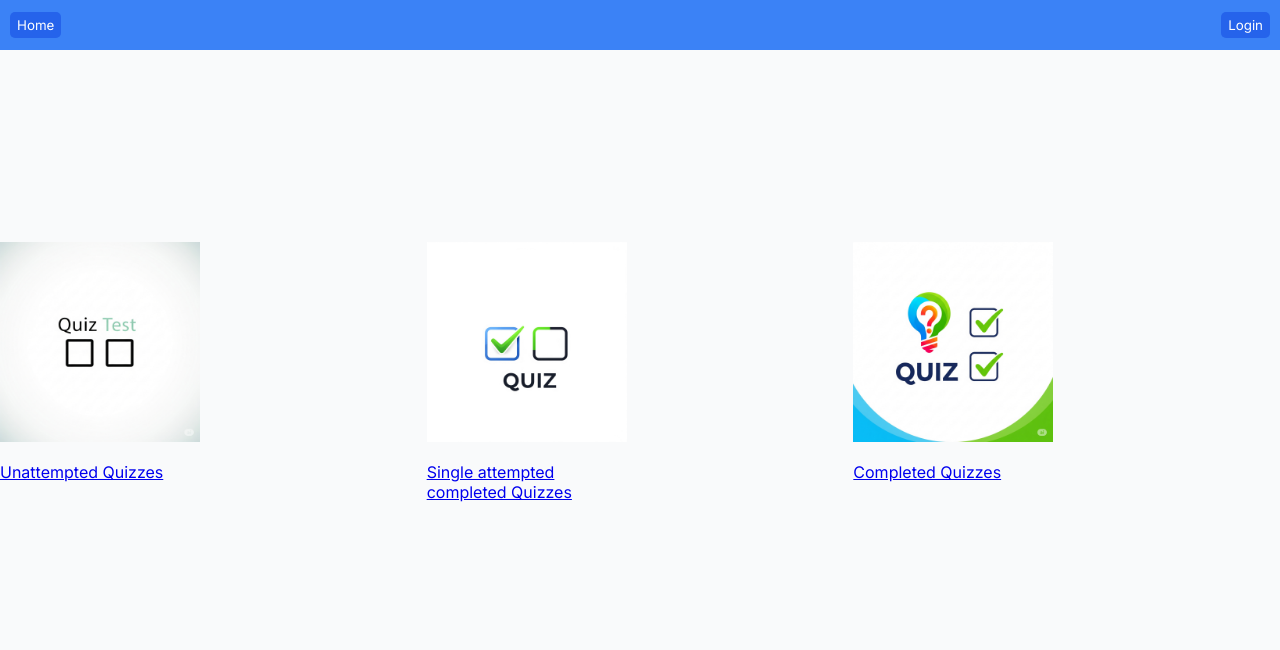
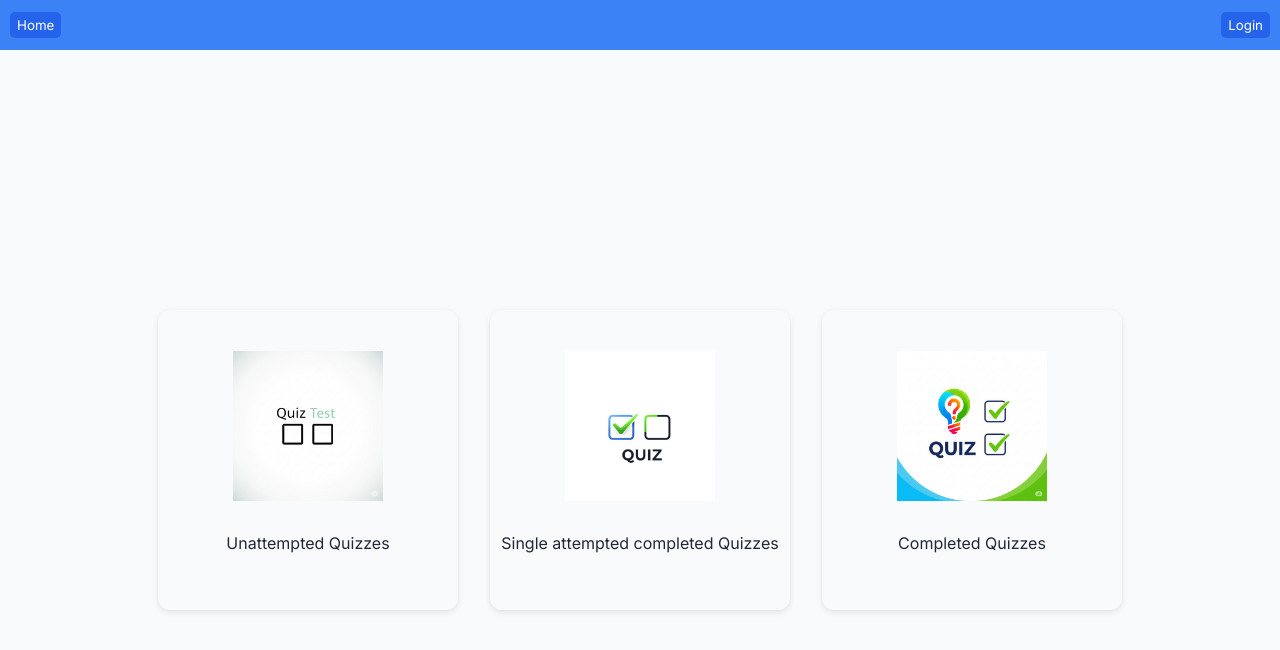
Before and after one commit to RohanVarmaP/typescript-tutorial, a React (Create React App) app in the folder quizz-app/: page / in a window 1280 px wide. Shown: the top 650 px of the page. Built offline with nearby package versions, Linux system fonts and the light colour scheme.

Commit message:
completed styling home

```diff
--- a/quizz-app/src/index.css
+++ b/quizz-app/src/index.css
@@ -108,20 +108,46 @@ main {
 }
 
 .home-section {
+  padding: 0px;
   width: 100%;
   display: grid;
-  grid-template-columns: 1fr 1fr 1fr;
-  justify-content: space-evenly;
+  grid-template-columns: repeat(auto-fit, 300px);
+  gap: 2rem;
+  /* Add spacing between grid items */
+  justify-content: center;
+  /* Center the grid in the container */
+  padding: 2rem;
+}
+
+@media (max-width: 1043px) {
+  .home-section>a:last-child:nth-child(odd) {
+    grid-column: 1 / -1;
+    justify-self: center;
+  }
+}
+
+.home-section>a {
+  width: 300px;
+  height: 300px;
+  display: flex;
+  flex-direction: column;
+  justify-content: center;
   align-items: center;
-  aspect-ratio: 1/1;
+  text-align: center;
+  background-color: #F9FAFB;
+  border-radius: 12px;
+  box-shadow: 0 2px 6px rgba(0, 0, 0, 0.1);
+  text-decoration: none;
 }
 
 .home-section>a>img {
-  aspect-ratio: 1/1;
-  width: 200px;
+  width: 150px;
+  aspect-ratio: 1 / 1;
+  object-fit: contain;
+  margin-bottom: 1rem;
 }
 
 .home-section>a>p {
-  aspect-ratio: 1/1;
-  width: 200px;
+  color: #1F2937;
+  font-size: 1rem;
 }
```
